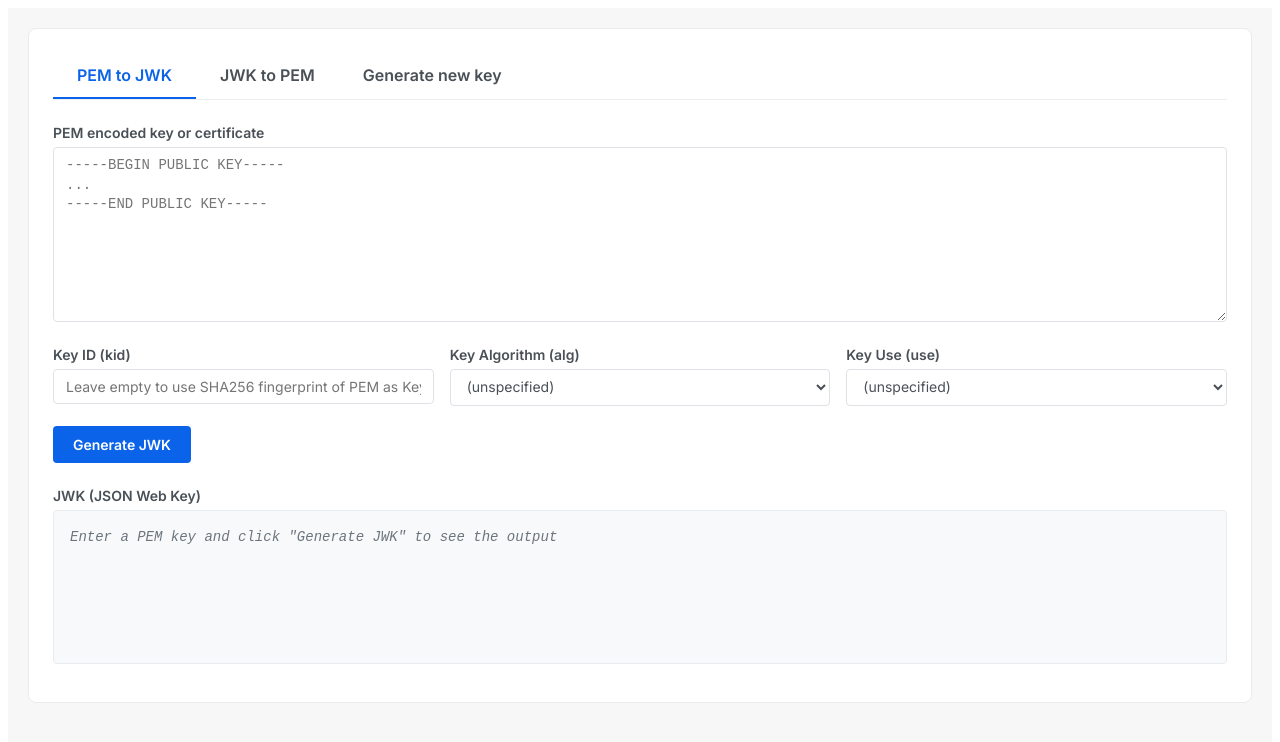
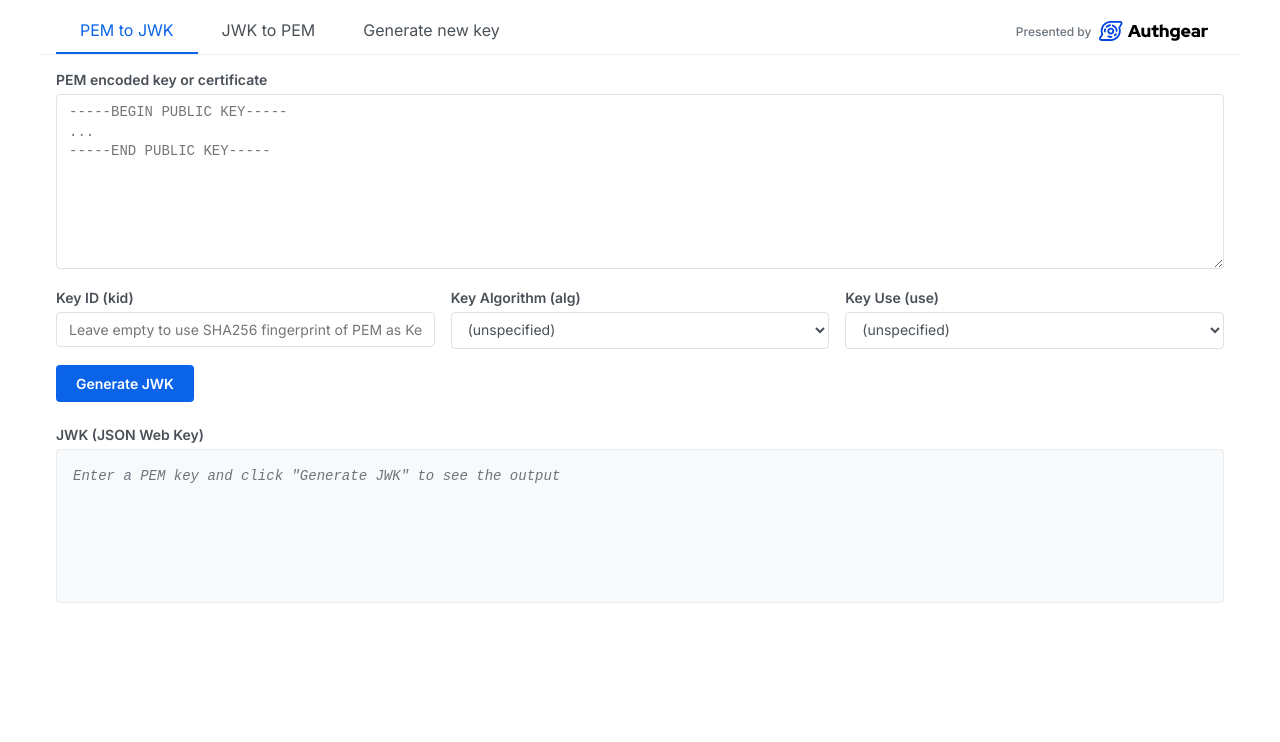
Before and after one commit to authgear/authgear-widget-jwk-generator, a React (Vite) app: page / in a window 1280 px wide. Shown: the top 742 px of the page. Built offline with nearby package versions, Linux system fonts and the light colour scheme.

Commit message:
Add Authgear logo

```diff
--- a/src/App.tsx
+++ b/src/App.tsx
@@ -6,8 +6,9 @@ const App: React.FC = () => {
     <div style={{
       fontFamily: 'Inter, sans-serif',
       minHeight: '100vh',
-      background: '#f7f7f7',
-      padding: '20px',
+      background: '#fff',
+      margin: 0,
+      padding: 0,
       color: '#495057'
     }}>
       <JWKWidget />
--- a/src/components/GenerateNewKey.tsx
+++ b/src/components/GenerateNewKey.tsx
@@ -401,7 +401,7 @@ const KeyUseSelector: React.FC<{
   value: string;
   onChange: (value: string) => void;
 }> = ({ value, onChange }) => (
-  <div style={{ marginBottom: 20 }}>
+  <div style={{ marginBottom: 16 }}>
     <label style={styles.label}>Key Use</label>
     <div style={{
       display: "flex",
@@ -493,7 +493,7 @@ const KeyTypeSelector: React.FC<{
   };
 
   return (
-    <div style={{ marginBottom: 20 }}>
+    <div style={{ marginBottom: 16 }}>
       <label style={styles.label}>Key Type</label>
       <select
         value={value}
@@ -545,7 +545,7 @@ const KeyAlgorithmSelector: React.FC<{
   };
 
   return (
-    <div style={{ marginBottom: 20 }}>
+    <div style={{ marginBottom: 16 }}>
       <label style={styles.label}>Key Algorithm</label>
       <select
         value={value}
@@ -573,7 +573,7 @@ const KeySizeSelector: React.FC<{
   };
 
   return (
-    <div style={{ marginBottom: 20 }}>
+    <div style={{ marginBottom: 16 }}>
       <label style={styles.label}>Key Size (bits)</label>
       <select
         value={value}
@@ -593,7 +593,7 @@ const CurveSelector: React.FC<{
   value: string;
   onChange: (value: string) => void;
 }> = ({ value, onChange }) => (
-  <div style={{ marginBottom: 20 }}>
+  <div style={{ marginBottom: 16 }}>
     <label style={styles.label}>Curve</label>
     <select
       value={value}
@@ -611,7 +611,7 @@ const KeyIdSelector: React.FC<{
   value: string;
   onChange: (value: string) => void;
 }> = ({ value, onChange }) => (
-  <div style={{ marginBottom: 20 }}>
+  <div style={{ marginBottom: 16 }}>
     <label style={styles.label}>Key ID (kid)</label>
     <input
       type="text"
@@ -647,7 +647,7 @@ const X25519Info: React.FC = () => (
 
 const RSA1_5Warning: React.FC = () => (
   <div style={{
-    marginBottom: 20,
+    marginBottom: 16,
     padding: "12px",
     backgroundColor: "#fff3cd",
     border: "1px solid #ffeaa7",
@@ -662,7 +662,7 @@ const RSA1_5Warning: React.FC = () => (
 
 const NoneAlgorithmInfo: React.FC = () => (
   <div style={{
-    marginBottom: 20,
+    marginBottom: 16,
     padding: "12px",
     backgroundColor: "#fff3cd",
     border: "1px solid #ffeaa7",
@@ -1235,7 +1235,7 @@ const GenerateNewKey: React.FC = () => {
   };
 
   return (
-    <div style={{ fontFamily: "Inter, sans-serif", color: "#495057" }}>
+    <div style={{ fontFamily: "Inter, sans-serif", color: "#495057", padding: "16px" }}>
       <KeyUseSelector value={keyUse} onChange={setKeyUse} />
 
       <KeyTypeSelector value={keyType} onChange={setKeyType} keyUse={keyUse} />
--- a/src/components/JWKToPEM.tsx
+++ b/src/components/JWKToPEM.tsx
@@ -98,9 +98,9 @@ const JWKToPEM: React.FC = () => {
   };
 
   return (
-    <div style={{ fontFamily: "Inter, sans-serif", color: "#495057" }}>
+    <div style={{ fontFamily: "Inter, sans-serif", color: "#495057", padding: "16px" }}>
       {/* JWK Input Section */}
-      <div style={{ marginBottom: 20 }}>
+      <div style={{ marginBottom: 16 }}>
         <label style={commonLabelStyle}>JWK (JSON Web Key)</label>
         <textarea
           value={jwkInput}
--- a/src/components/JWKWidget.tsx
+++ b/src/components/JWKWidget.tsx
@@ -14,12 +14,10 @@ const JWKWidget: React.FC = () => {
       maxWidth: 1200,
       margin: "0 auto",
       background: "#fff",
-      borderRadius: 8,
-      border: "1px solid #e9ecef",
-      padding: 24
+      padding: 0
     }}>
       <TabNavigation activeTab={activeTab} setActiveTab={setActiveTab} />
-      <div style={{ marginTop: 24 }}>
+      <div style={{ marginTop: 0 }}>
         <div style={{ display: activeTab === "pem-to-jwk" ? "block" : "none" }}>
           <PEMToJWK />
         </div>
--- a/src/components/PEMToJWK.tsx
+++ b/src/components/PEMToJWK.tsx
@@ -153,9 +153,9 @@ const PEMToJWK: React.FC = () => {
   };
 
   return (
-    <div style={{ fontFamily: "Inter, sans-serif", color: "#495057" }}>
+    <div style={{ fontFamily: "Inter, sans-serif", color: "#495057", padding: "16px" }}>
       {/* PEM Input Section */}
-      <div style={{ marginBottom: 20 }}>
+      <div style={{ marginBottom: 16 }}>
         <label style={commonLabelStyle}>PEM encoded key or certificate</label>
         <textarea
           value={pem}
@@ -176,7 +176,7 @@ const PEMToJWK: React.FC = () => {
         display: "grid",
         gridTemplateColumns: "1fr 1fr 1fr",
         gap: 16,
-        marginBottom: 20
+        marginBottom: 16
       }}>
         <div>
           <label style={commonLabelStyle}>Key ID (kid)</label>
--- a/src/components/TabNavigation.tsx
+++ b/src/components/TabNavigation.tsx
@@ -13,9 +13,12 @@ const TabNavigation: React.FC<TabNavigationProps> = ({ activeTab, setActiveTab }
       display: "flex",
       borderBottom: "1px solid #eee",
       fontFamily: 'Inter, sans-serif',
-      justifyContent: "flex-start",
-      gap: 0
+      justifyContent: "space-between",
+      alignItems: "center",
+      gap: 0,
+      padding: "0 16px"
     }}>
+      <div style={{ display: "flex", gap: 0 }}>
       <button
         className={"tab-btn" + (activeTab === "pem-to-jwk" ? " active" : "")}
         style={{
@@ -23,7 +26,7 @@ const TabNavigation: React.FC<TabNavigationProps> = ({ activeTab, setActiveTab }
           border: "none",
           borderBottom: activeTab === "pem-to-jwk" ? "2px solid rgb(11, 99, 233)" : "2px solid transparent",
           background: "none",
-          fontWeight: 600,
+          fontWeight: 400,
           color: activeTab === "pem-to-jwk" ? "rgb(11, 99, 233)" : "#495057",
           cursor: "pointer",
           outline: "none",
@@ -43,7 +46,7 @@ const TabNavigation: React.FC<TabNavigationProps> = ({ activeTab, setActiveTab }
           border: "none",
           borderBottom: activeTab === "jwk-to-pem" ? "2px solid rgb(11, 99, 233)" : "2px solid transparent",
           background: "none",
-          fontWeight: 600,
+          fontWeight: 400,
           color: activeTab === "jwk-to-pem" ? "rgb(11, 99, 233)" : "#495057",
           cursor: "pointer",
           outline: "none",
@@ -63,7 +66,7 @@ const TabNavigation: React.FC<TabNavigationProps> = ({ activeTab, setActiveTab }
           border: "none",
           borderBottom: activeTab === "generate-new-key" ? "2px solid rgb(11, 99, 233)" : "2px solid transparent",
           background: "none",
-          fontWeight: 600,
+          fontWeight: 400,
           color: activeTab === "generate-new-key" ? "rgb(11, 99, 233)" : "#495057",
           cursor: "pointer",
           outline: "none",
@@ -76,6 +79,28 @@ const TabNavigation: React.FC<TabNavigationProps> = ({ activeTab, setActiveTab }
       >
         Generate new key
       </button>
+      </div>
+
+      {/* Authgear branding */}
+                 <div style={{
+             display: "flex",
+             alignItems: "center",
+             gap: "8px",
+             padding: "0 16px",
+             fontSize: "12px",
+             color: "#6c757d",
+             fontWeight: 500
+           }}>
+        <span>Presented by</span>
+        <img
+          src="./authgear-logo.svg"
+          alt="Authgear"
+          style={{
+            height: "20px",
+            width: "auto"
+          }}
+        />
+      </div>
     </div>
   );
 };
```
Also changed, not shown: public/authgear-logo.svg (added).
